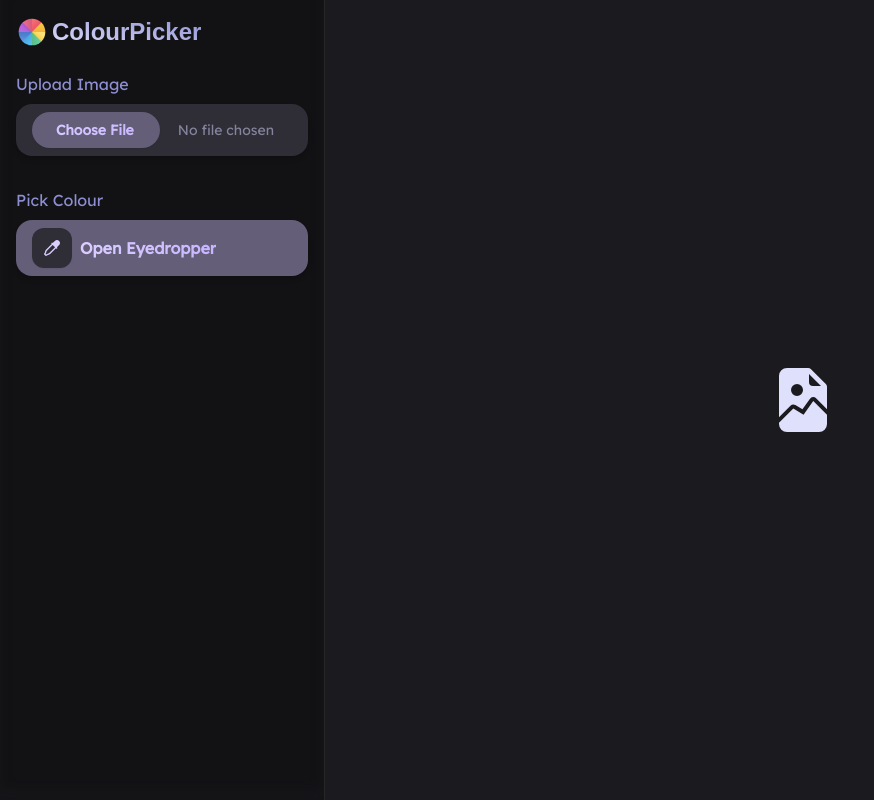
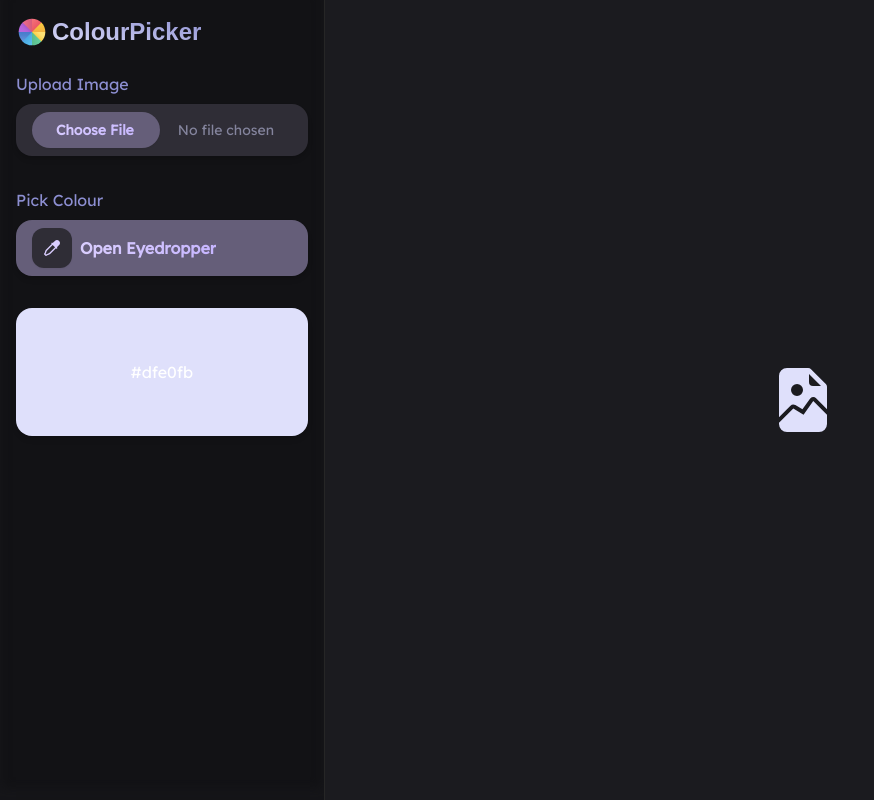
Before and after one commit to yousefelassal/image-color-picker, a React (Vite) app: page / in a window 1280 px wide. Shown: the whole page, without its empty margins (0-874 px from the left). Built offline with nearby package versions, Linux system fonts and the light colour scheme; a web font is replaced by a local one.

Commit message:
handle copying color

```diff
--- a/src/App.jsx
+++ b/src/App.jsx
@@ -2,9 +2,10 @@ import { useState } from "react";
 import FileInput from "./components/FileInput";
 import Eyedropper from "./components/Eyedropper";
 import Image from "./components/Image";
+import Colour from "./components/Colour";
 
 const App = () => {
-  const [color, setColor] = useState("#DFE0FB");
+  const [color, setColor] = useState("#dfe0fb");
   const [image, setImage] = useState(null);
 
   const openEyedropper = async () => {
@@ -17,6 +18,10 @@ const App = () => {
     setImage(URL.createObjectURL(e.target.files[0]));
   };
 
+  const handleCopyColor = async () => {
+    await navigator.clipboard.writeText(color);
+  };
+
   return (
     <div className="container">
       <div className="flex flex-col bg-[#121215] p-4 border-r border-r-neutral-800 col-shadow">
@@ -26,6 +31,7 @@ const App = () => {
         </div>
           <FileInput label="Upload Image" handleFile={handleFile}/>
           <Eyedropper openEyedropper={openEyedropper}/>
+          <Colour color={color} handleCopyColor={handleCopyColor}/>
       </div>
         <Image image={image} />
     </div>
--- /dev/null
+++ b/src/components/Colour.jsx
@@ -0,0 +1,24 @@
+import { motion } from "framer-motion"
+const Colour = ({ color, handleCopyColor }) =>
+    <div className="mt-8 flex flex-col gap-2">
+        <motion.button
+            className="px-4 py-2 rounded-2xl shadow-md h-32"
+            whileHover={{ scale: 1.02 }}
+            whileTap={{ scale: 0.95 }}
+            onClick={handleCopyColor}
+            style={{
+            backgroundColor: color,
+            }}
+        >
+            <span
+                style={{
+                color:
+                    color === "#ffffff" ? "#000000" : "#FFFFFF",
+                }}
+            >
+                {color}
+            </span>
+        </motion.button>
+    </div>
+
+export default Colour
```
